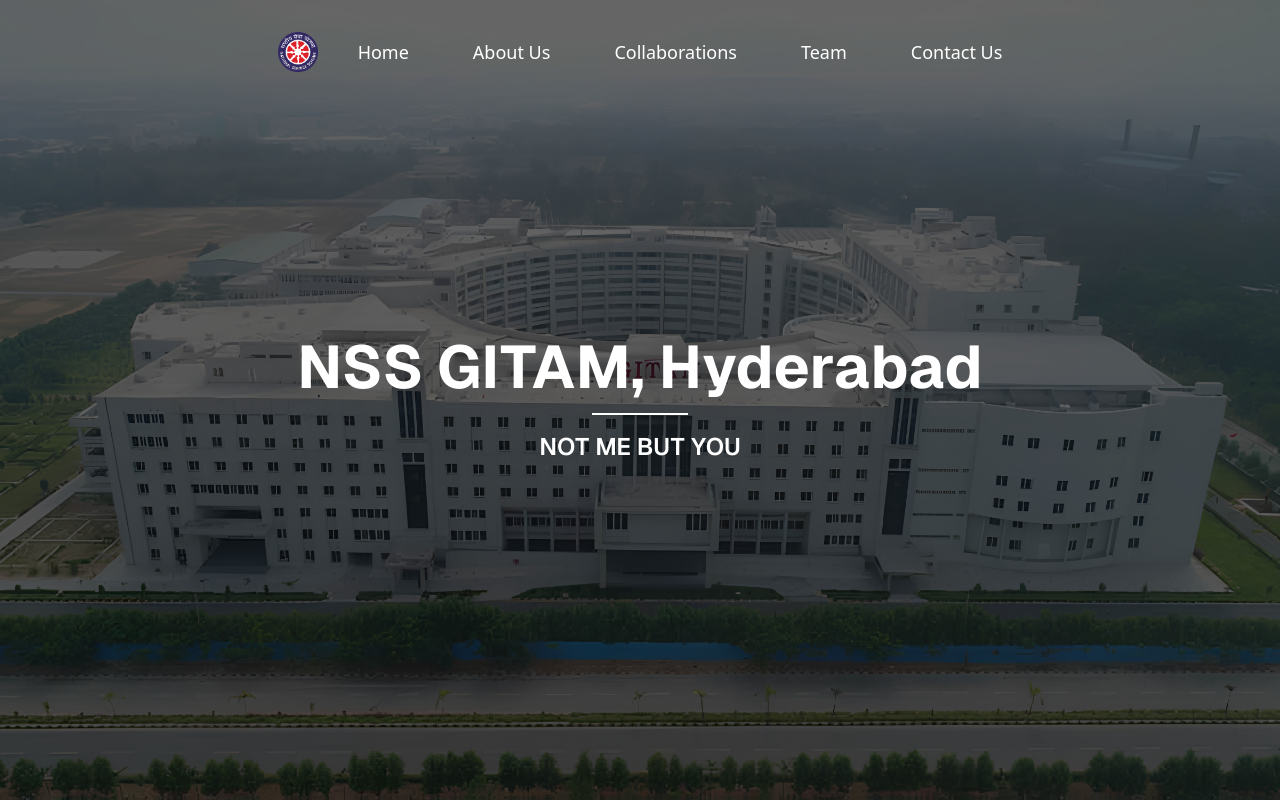
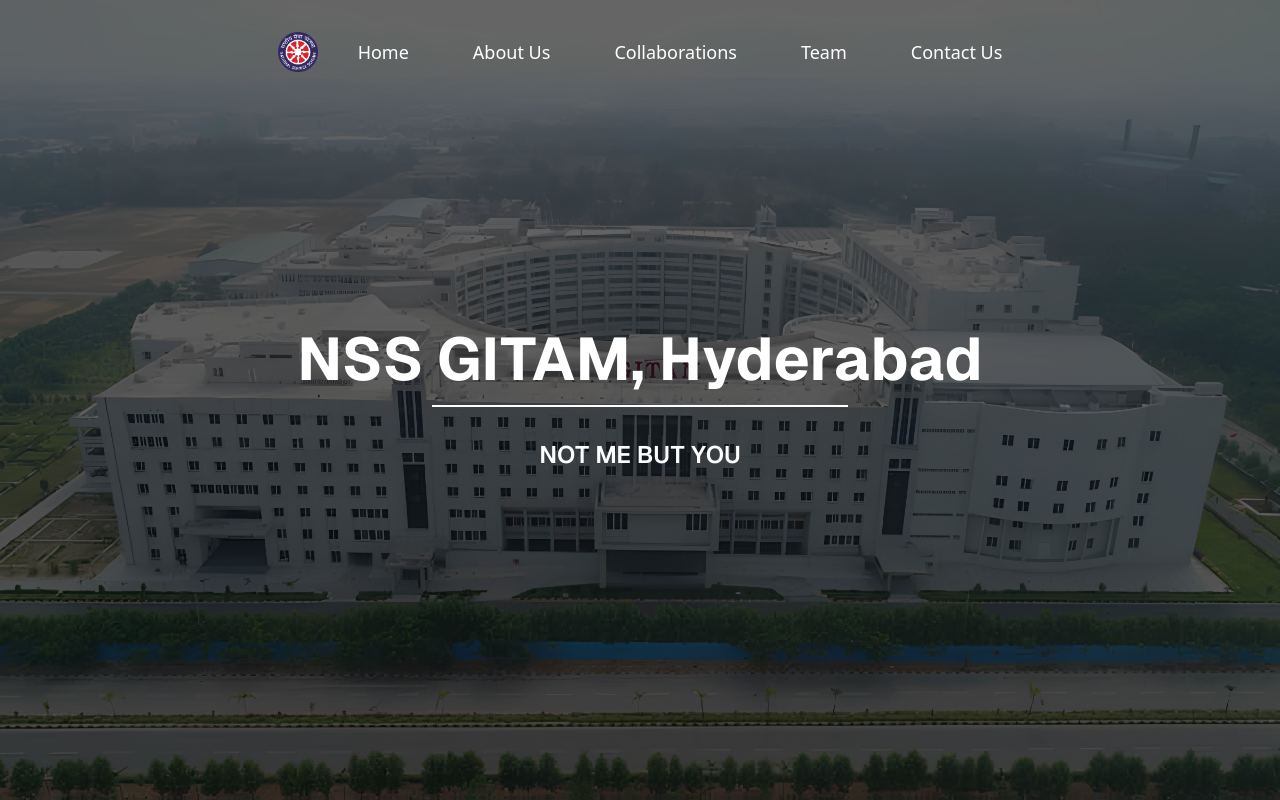
Before and after one commit to RohithR24/NSS_GITAM_HYD, a Next.js app: page / in a window 1280 px wide. Built offline with nearby package versions, Linux system fonts and the light colour scheme.

Commit message:
Fixing the position

```diff
--- a/components/hero.tsx
+++ b/components/hero.tsx
@@ -18,7 +18,7 @@
         <h1 className="text-4xl md:text-5xl lg:text-6xl font-bold mb-4">
           NSS GITAM, Hyderabad
         </h1>
-        <div className="w-24 border-t-2 border-white mb-4"></div>
+        <div className="relative w-1/3 border-t-2 border-white mb-8"></div>
         <p className="text-lg md:text-xl lg:text-2xl font-semibold">
           NOT ME BUT YOU
         </p>
```
